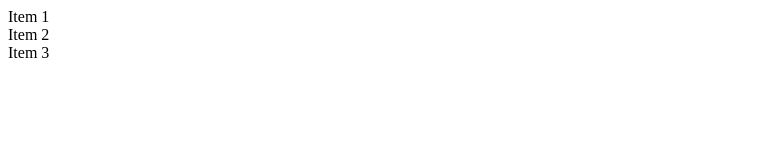
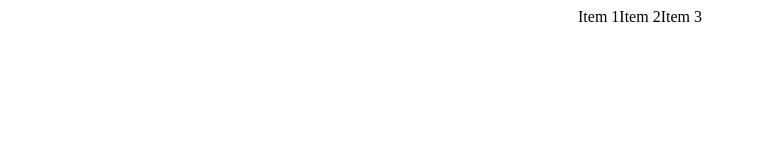
Before and after one commit to acciojob/place-the-item-2-SafiraFarheen, a website: page main.html in a window 1280 px wide. Shown: the whole page, without its empty margins (0-757 px from the left). Drawn offline with Linux system fonts and the light colour scheme.

Commit message:
created a submission

```diff
--- a/styles.css
+++ b/styles.css
@@ -1,2 +1,13 @@
 
 /* Your CSS Code here. */
+.holder{
+	display:flex;
+	flex-direction:row;
+	flex-wrap:wrap;
+	justify-content:center;
+	align-items:center;
+	flex-shrink: 0;
+}
+
+
+}
```
